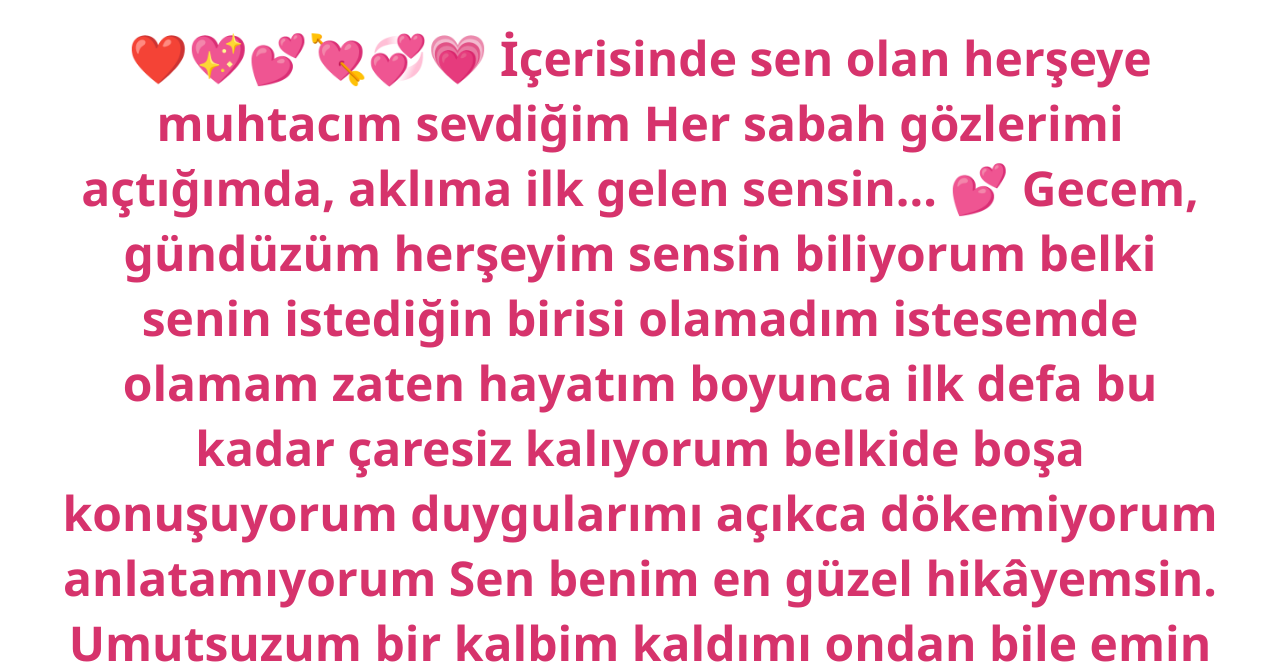
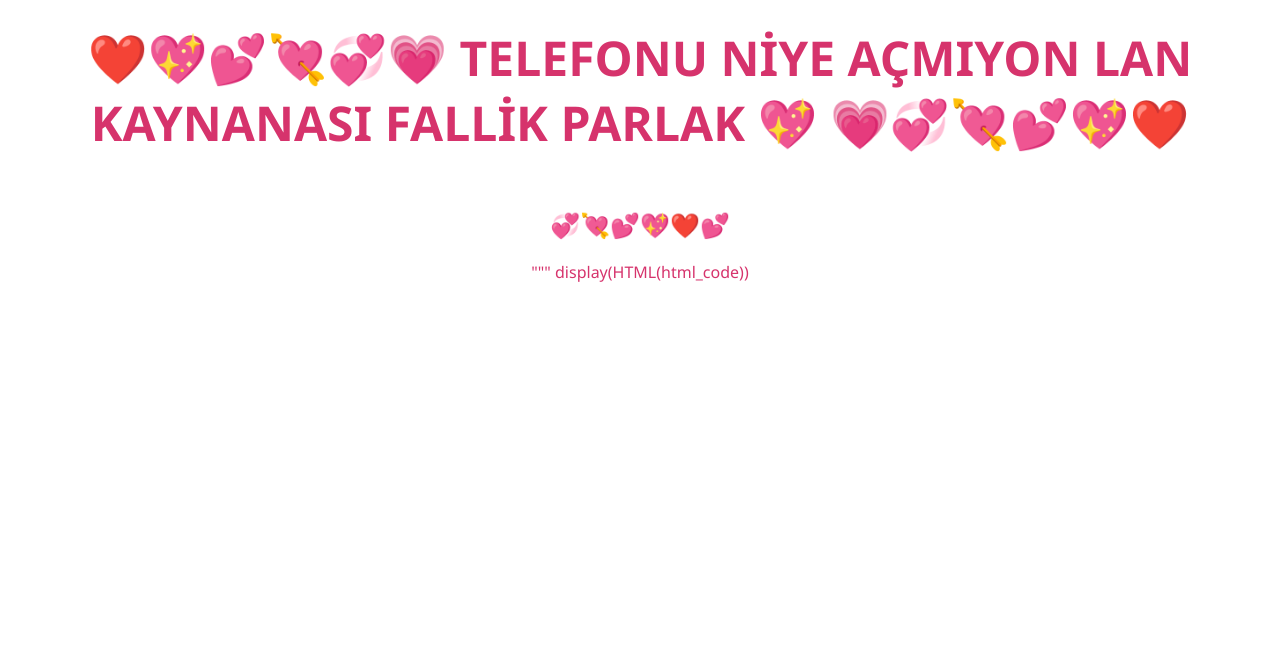
Before and after one commit to seyitkardas15/mamiden.dostileriine, a plain HTML site: page index.html in a window 1280 px wide. Shown: the part 130-800 px from the top of the page. Drawn offline with Linux system fonts and the light colour scheme.

Commit message:
Update index.html

```diff
--- a/index.html
+++ b/index.html
@@ -41,12 +41,7 @@ html_code = """
 <body>
   <div class="hearts">❤️💖💕💘💞💗</div>
   <h1>❤️💖💕💘💞💗
-İçerisinde sen olan herşeye muhtacım sevdiğim
-
-Her sabah gözlerimi açtığımda, aklıma ilk gelen sensin... 💕
-
-Gecem, gündüzüm herşeyim sensin biliyorum belki senin istediğin birisi olamadım istesemde olamam zaten hayatım boyunca ilk defa bu kadar çaresiz kalıyorum belkide boşa konuşuyorum duygularımı açıkca dökemiyorum anlatamıyorum
-Sen benim en güzel hikâyemsin. Umutsuzum bir kalbim kaldımı ondan bile emin değilim anlıycağın ben bende değilim. Tek gerçek olan bir şey var, her an seni daha çok sevdiğim sağlıcakla güzel gözlüm...💖
+TELEFONU NİYE AÇMIYON LAN KAYNANASI FALLİK PARLAK 💖
 
 💗💞💘💕💖❤️</h1>
   <p><br> 💞💘💕💖❤️💕</p>
```
